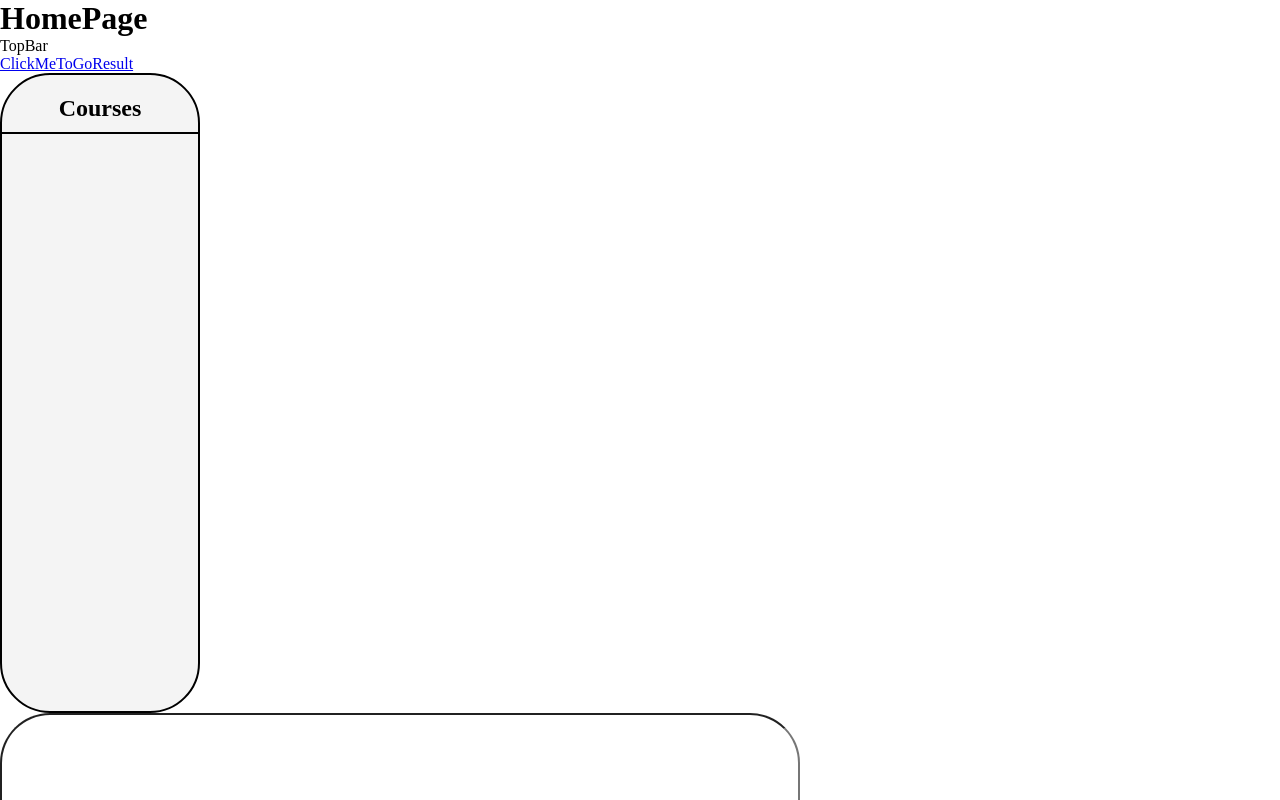
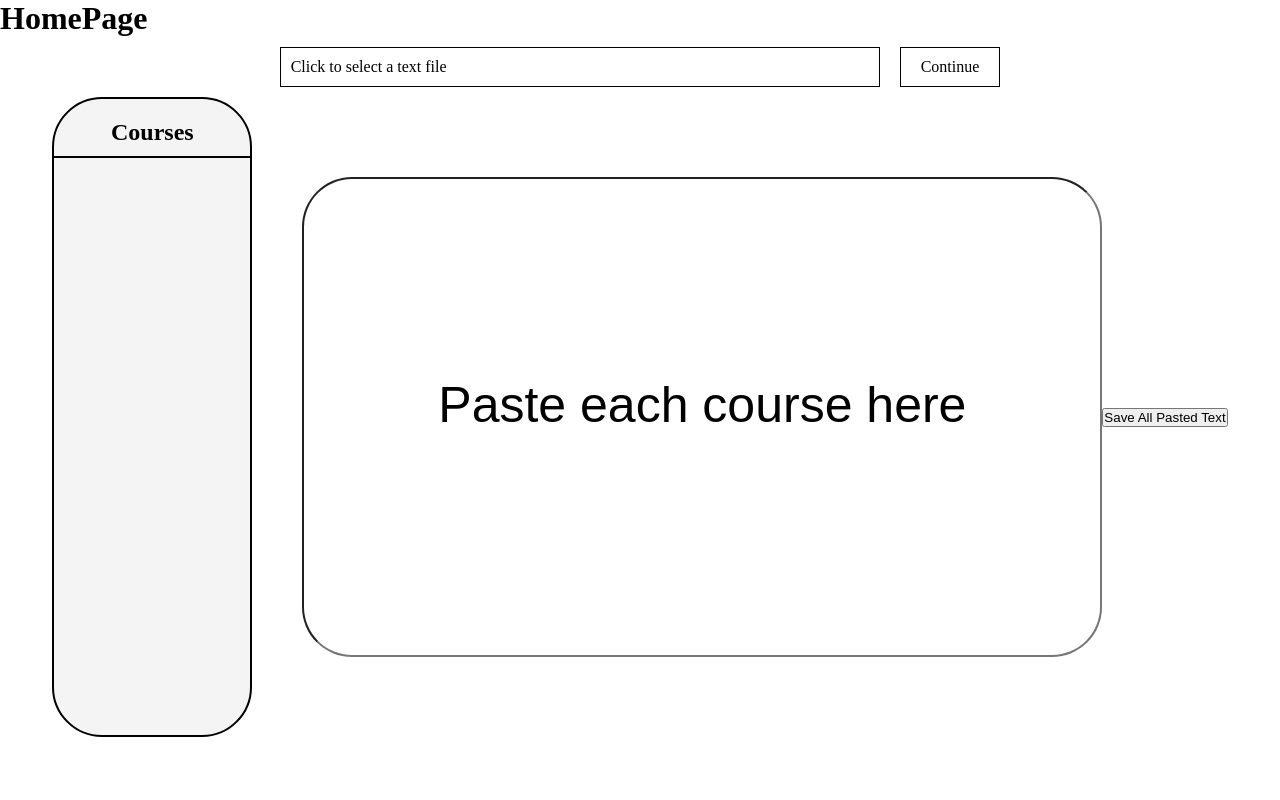
Before and after one commit to Dung2703/BKhrono, a Next.js app in the folder client/: page /home in a window 1280 px wide. Shown: the top 800 px of the page. Built offline with nearby package versions, Linux system fonts and the light colour scheme.

Commit message:
HomePage TopBar and Continue

```diff
--- /dev/null
+++ b/client/app/home/ContPage.css
@@ -0,0 +1,18 @@
+.container {
+    display: flex;
+    justify-content: center;
+    align-items: center;
+    margin: '10px';
+}
+
+.box {
+    border: 1px solid #000;
+    padding: 10px;
+    text-align: center;
+}
+
+.box a {
+    padding: 10px;
+    text-decoration: none;
+    color: #000;
+}
--- /dev/null
+++ b/client/app/home/FileInputBox.tsx
@@ -0,0 +1,32 @@
+import React, { useState, ChangeEvent } from 'react';
+
+const FileInputBox: React.FC = () => {
+    const [fileName, setFileName] = useState<string>('');
+
+    const handleFileChange = (event: ChangeEvent<HTMLInputElement>) => {
+        const file = event.target.files?.[0];
+        if (file && file.type === "text/plain") {
+            setFileName(file.name);
+        } else {
+            setFileName('');
+            alert("Please select a text file.");
+        }
+    };
+
+    return (
+        <div style={{ border: '1px solid #000', padding: '10px', width: '600px' }}>
+            <input
+                type="file"
+                accept=".txt"
+                onChange={handleFileChange}
+                style={{ display: 'none' }}
+                id="fileInput"
+            />
+            <label htmlFor="fileInput" style={{ display: 'block', cursor: 'pointer' }}>
+                {fileName || "Click to select a text file"}
+            </label>
+        </div>
+    );
+};
+
+export default FileInputBox;
--- a/client/app/home/TopBar.tsx
+++ b/client/app/home/TopBar.tsx
@@ -1,10 +1,21 @@
 import Link from 'next/link'
 import React from 'react'
+import FileInputBox from './FileInputBox';
+import './ContPage.css'
 
-const TopBar = () => {
+const TopBar: React.FC = () => {
   return (
-    <div>TopBar <br />
-      <Link href="./result">ClickMeToGoResult</Link>
+    <div>
+
+      <div style={{ display: 'flex', alignItems: 'center', margin: '10px' }}>
+        <FileInputBox />
+        <div className="box" style={{ marginLeft: '20px' }}>
+          <a href="./result">Continue</a>
+        </div>
+
+      </div>
+
+
     </div>
   )
 }
--- a/client/app/home/page.tsx
+++ b/client/app/home/page.tsx
@@ -16,10 +16,14 @@ const HomePage = () => {
   return (
     <div>
       <h1>HomePage</h1>
-      <TopBar />
-      <div className="content">
+      <div style={{ display: 'flex', justifyContent: 'center', alignItems: 'center'}}>
+       <TopBar />
+      </div>
+      <div className="content" style={{ display: 'flex', justifyContent: 'center', alignItems: 'center'}}>
         <SideBar items={courses} />
-        <Input addCourse={addCourse}></Input>
+        <div style={{ marginLeft: '50px' }}>
+         <Input addCourse={addCourse}></Input>
+        </div>
       </div>
     </div>
   )
--- a/client/package.json
+++ b/client/package.json
@@ -10,7 +10,7 @@
   },
   "dependencies": {
     "file-saver": "^2.0.5",
-    "next": "^15.1.4",
+    "next": "^15.1.6",
     "react": "^19.0.0",
     "react-dom": "^19.0.0"
   },
```
Also changed, not shown: 1 other file (tests, documents, lock files or other folders).
